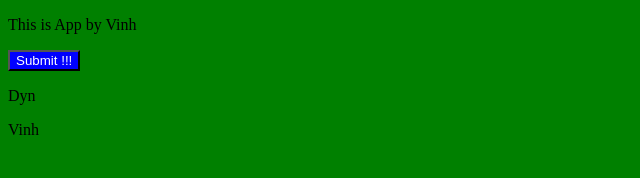
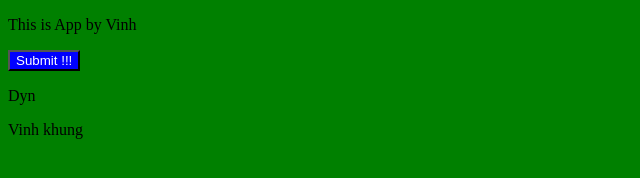
Before and after one commit to ngocvinhdn99/git-tutorial-holetex, a plain HTML site: page index.html in a window 1280 px wide. Shown: the full height of the page, 0-640 px from the left. Drawn offline with Linux system fonts and the light colour scheme.

Commit message:
Update index.html

```diff
--- a/index.html
+++ b/index.html
@@ -12,6 +12,6 @@
     <p>This is App by Vinh</p>
     <button>Submit !!!</button>
     <p>Dyn</p>
-    <p>Vinh</p>
+    <p>Vinh khung</p>
 </body>
 </html>
```
